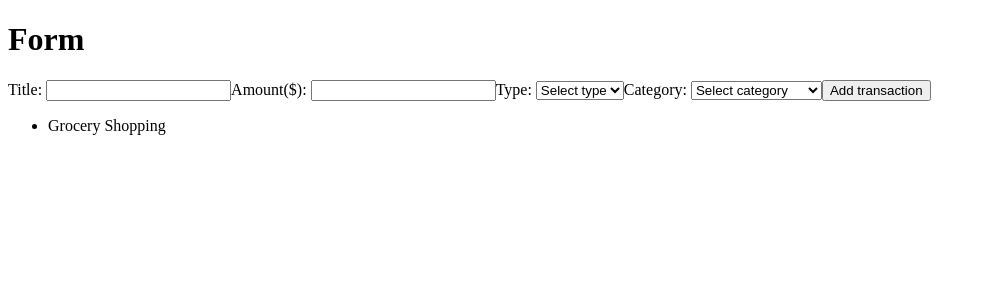
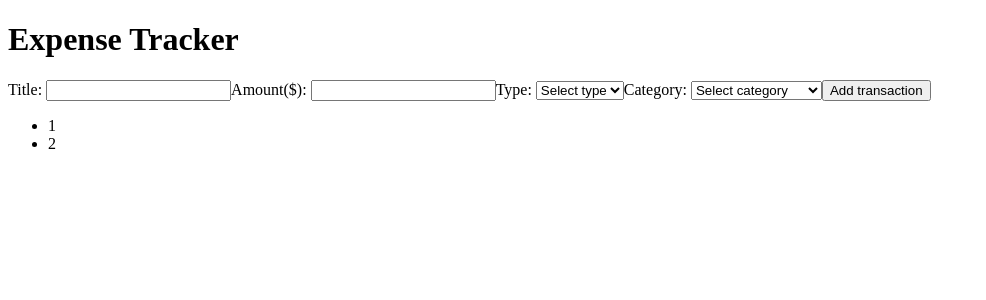
Before and after one commit to Kylian1592005/expense-tracker, a React (Vite) app: page / in a window 1280 px wide. Shown: the top 300 px of the page, without its empty margins (0-986 px from the left). Built offline with nearby package versions, Linux system fonts and the light colour scheme.

Commit message:
Refactor TransactionForm to manage transactions with unique IDs and reset form after submission

```diff
--- a/src/App.jsx
+++ b/src/App.jsx
@@ -10,7 +10,14 @@ const data = [
     type: "expense",
     category: "Food",
     date: "2026-10-07",
-    notes: "Supermarket items",
+  },
+  {
+    id: 2,
+    title: "Shopping",
+    amount: 45.5,
+    type: "expense",
+    category: "Food",
+    date: "2026-10-07",
   },
 ];
 
@@ -19,10 +26,14 @@ function App() {
 
   return (
     <div>
-      <TransactionForm setStoredTransactions={setStoredTransactions} />
+      <h1>Expense Tracker</h1>
+      <TransactionForm
+        storedTransactions={storedTransactions}
+        setStoredTransactions={setStoredTransactions}
+      />
       <ul>
         {storedTransactions.map((transaction) => (
-          <li key={transaction.id}>{transaction.title}</li>
+          <li key={transaction.id}>{transaction.id}</li>
         ))}
       </ul>
     </div>
--- a/src/components/TransactionForm.jsx
+++ b/src/components/TransactionForm.jsx
@@ -1,12 +1,17 @@
 import { useState } from "react";
 
-export default function TransactionForm({ setStoredTransactions }) {
-  const [inputForm, setInputForm] = useState({
+export default function TransactionForm({
+  storedTransactions,
+  setStoredTransactions,
+}) {
+  const initialForm = {
     title: "",
     amount: "",
     type: "",
     category: "",
-  });
+  };
+
+  const [inputForm, setInputForm] = useState(initialForm);
 
   const DEFAULT_CATEGORIES = [
     "Food & Dining",
@@ -27,12 +32,21 @@ export default function TransactionForm({ setStoredTransactions }) {
     }));
   };
 
-  const handleAddTransaction = () =>
-    setStoredTransactions((prev) => [...prev, inputForm]);
+  const newId = storedTransactions.reduce((max, currentValue) => {
+    return Number(currentValue.id) > Number(max) ? currentValue.id : max.id;
+  }, 0);
+  const formData = {
+    ...inputForm,
+    id: newId ? newId + 1 : 1,
+  };
+
+  const handleAddTransaction = () => {
+    setStoredTransactions((prev) => [...prev, formData]);
+    setInputForm(initialForm);
+  };
 
   return (
     <div>
-      <h1>Form</h1>
       <div>
         <label htmlFor="title">Title: </label>
         <input
@@ -44,7 +58,7 @@ export default function TransactionForm({ setStoredTransactions }) {
 
         <label htmlFor="amount">Amount($): </label>
         <input
-          type="text"
+          type="number"
           id="amount"
           value={inputForm.amount}
           onChange={(e) => handleInputChange(e.target.id, e.target.value)}
```
